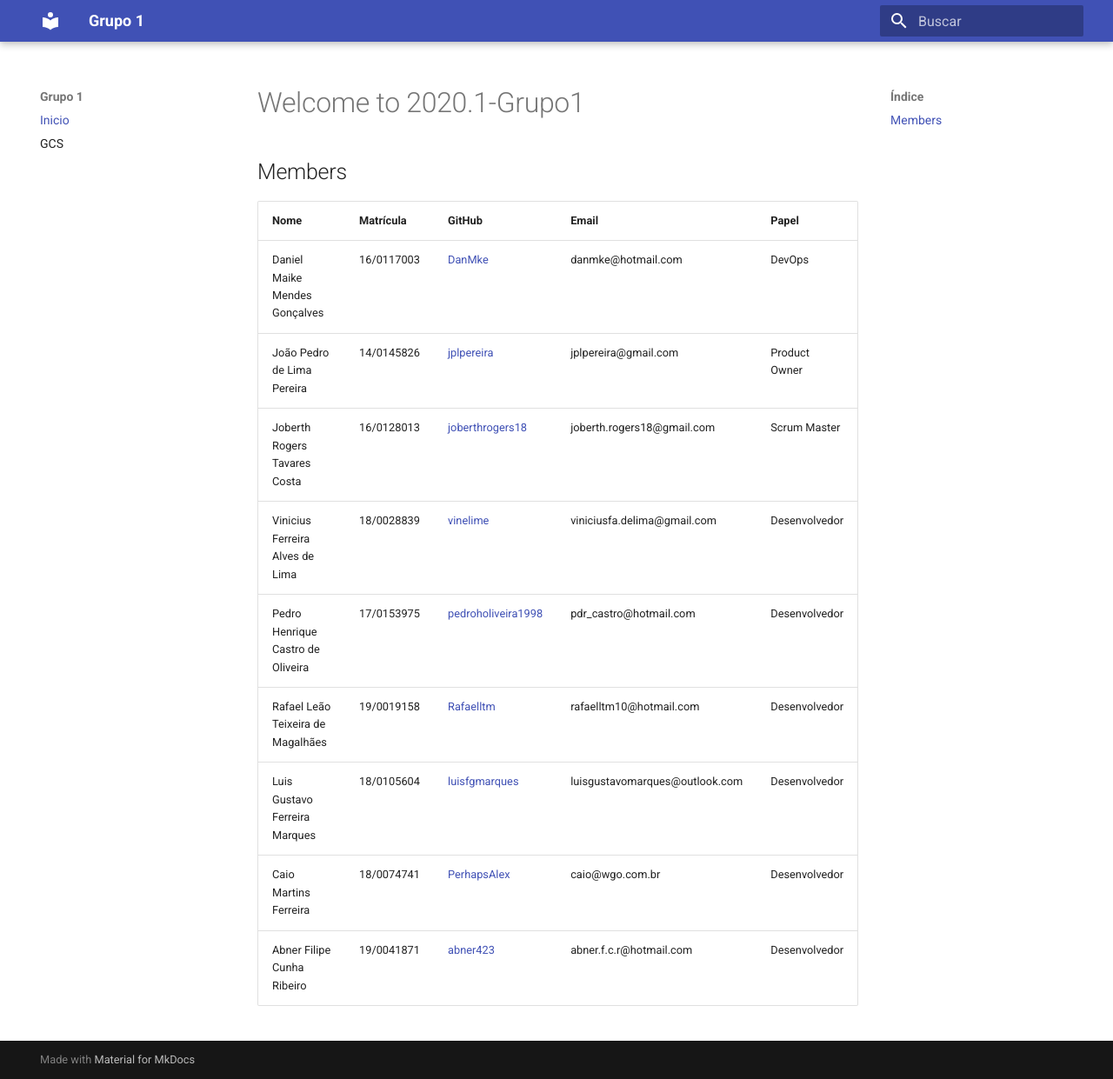
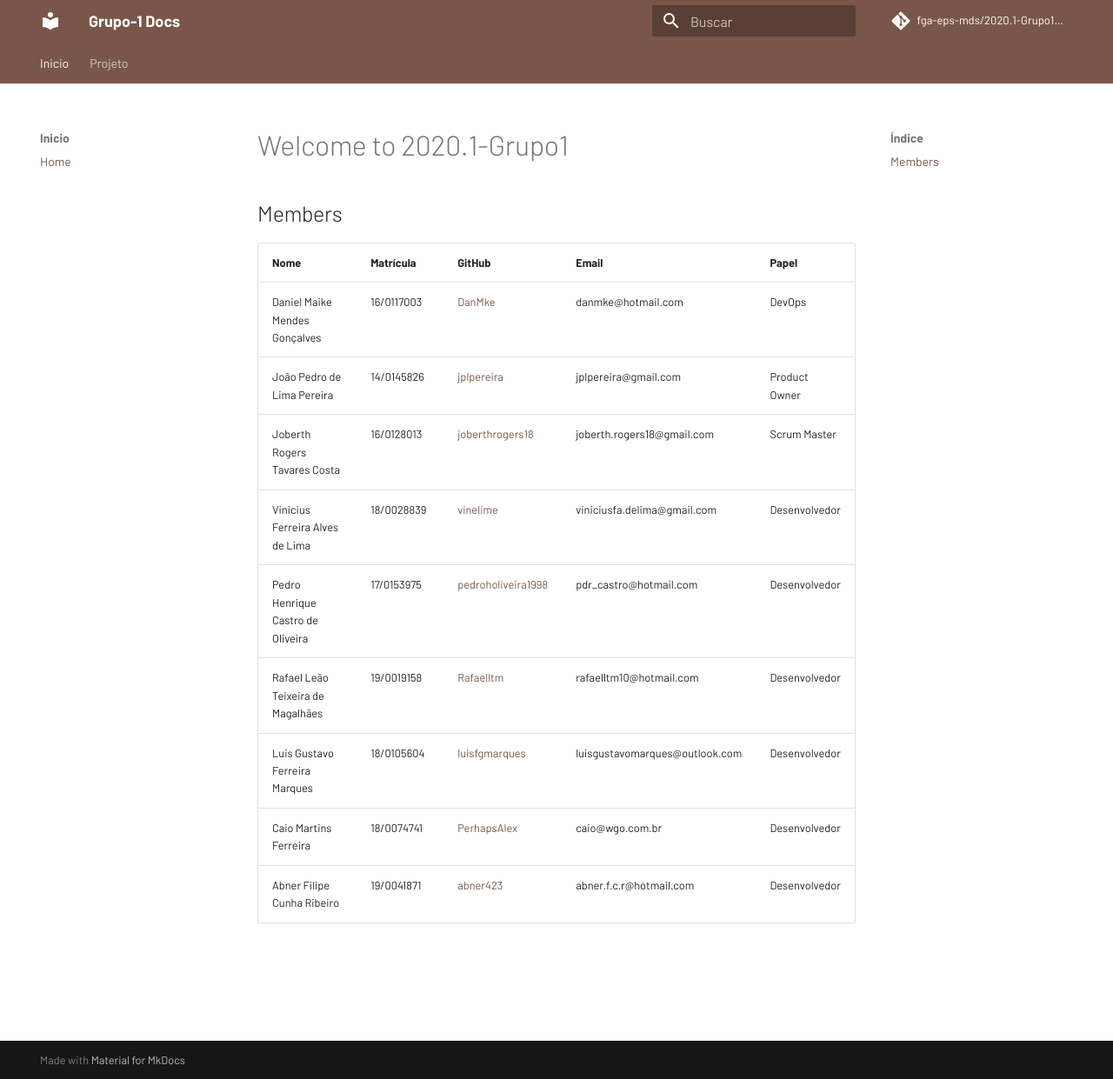
Before and after one commit to fga-eps-mds/2020.1-eSaudeUnB-Wiki, an MkDocs documentation site: the page built from docs/index.md, in a window 1280 px wide and 1241 px high. Shown: the whole window at 87% size. Built offline with MkDocs 1.6.1 and Material for MkDocs 9.7.7, drawn with Linux system fonts in a browser that asks for light colours; comment, search, counter and statistics services are not loaded.

Commit message:
docs: apply style in mkdocs
Signed-off-by: Daniel Goncalves <danmke@hotmail.com>

```diff
--- a/mkdocs.yml
+++ b/mkdocs.yml
@@ -1,8 +1,25 @@
-site_name: Grupo 1
+site_name: Grupo-1 Docs
+
+repo_name: 'fga-eps-mds/2020.1-Grupo1-Wiki'
+repo_url: 'https://github.com/fga-eps-mds/2020.1-Grupo1-Wiki'
+
 theme:
   name: 'material'
-  language: 'pt'
+  language: pt
+  palette:
+    primary: 'brown'
+    accent: 'brown'
+  font:
+    text: 'Barlow'
+  icon:
+    logo: material/library
+  feature:
+    tabs: true
 
 nav:
-  - Inicio: index.md
-  - GCS: gcs.md
+  - Inicio:
+    - Home: index.md
+  - Projeto:
+    - Termo de Abertura do Projeto: tap.md
+    - Plano de Gestão e Configuração de Software: gcs.md
+    - Roadmap Papéis: roadmap-papeis.md
```
